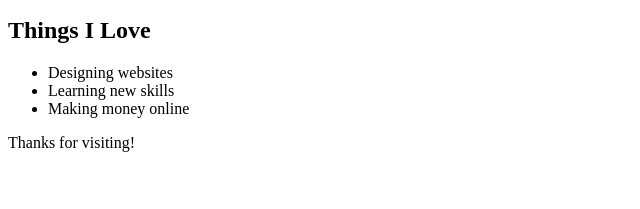
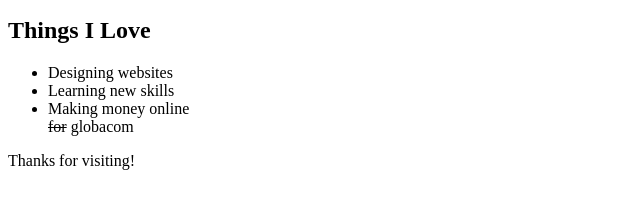
Before and after one commit to Mayor9ce07/Mayor9ce07.github.io, a plain HTML site: page index.html in a window 1280 px wide. Shown: the part 101-310 px from the top of the page, without its empty margins (0-640 px from the left). Drawn offline with Linux system fonts and the light colour scheme.

Commit message:
Add files via upload

```diff
--- a/index.html
+++ b/index.html
@@ -12,6 +12,8 @@
       <li>Designing websites</li>
       <li>Learning new skills</li>
       <li>Making money online</li>
+      <del>for</del>
+      <visiting>globacom</visiting>
     </ul>
 
     <p>Thanks for visiting!</p>
```
